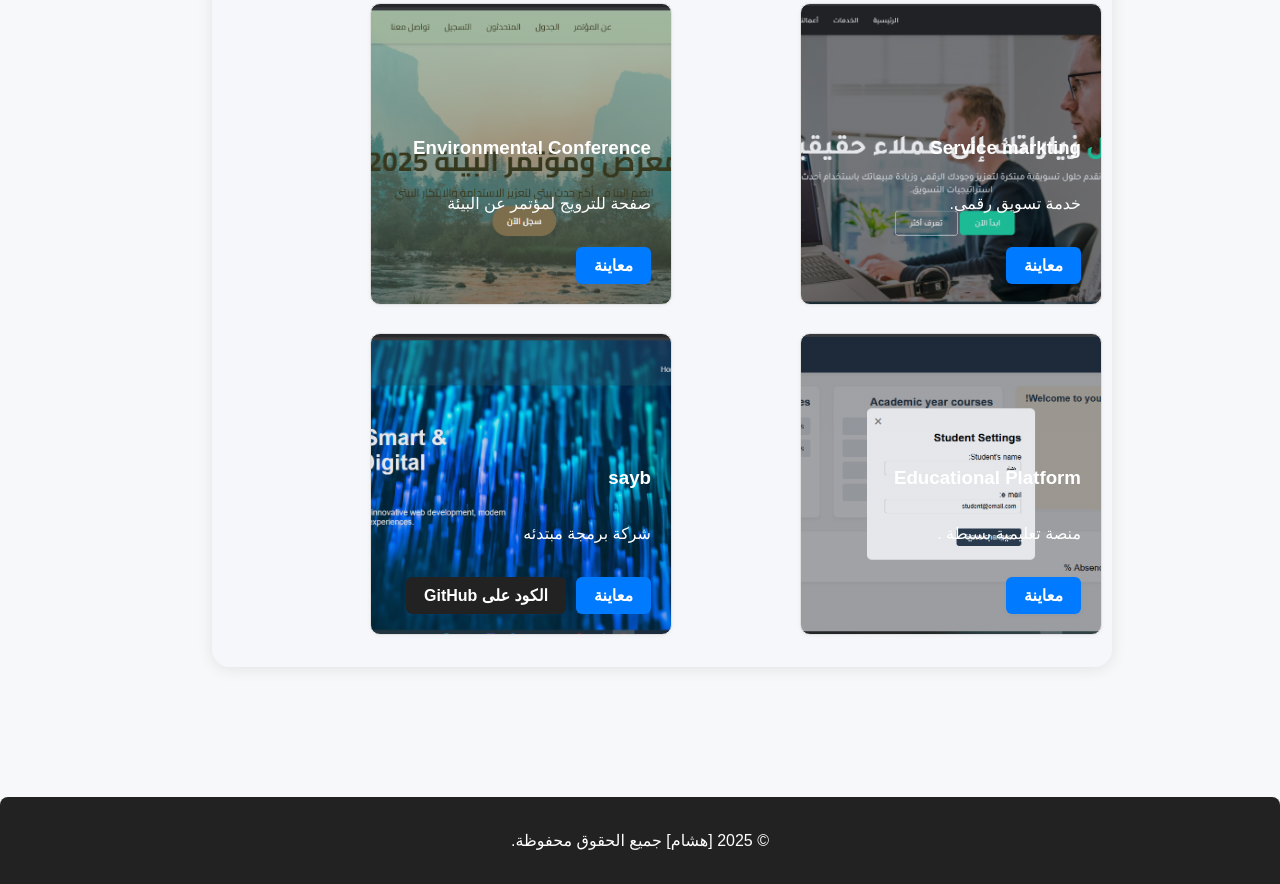
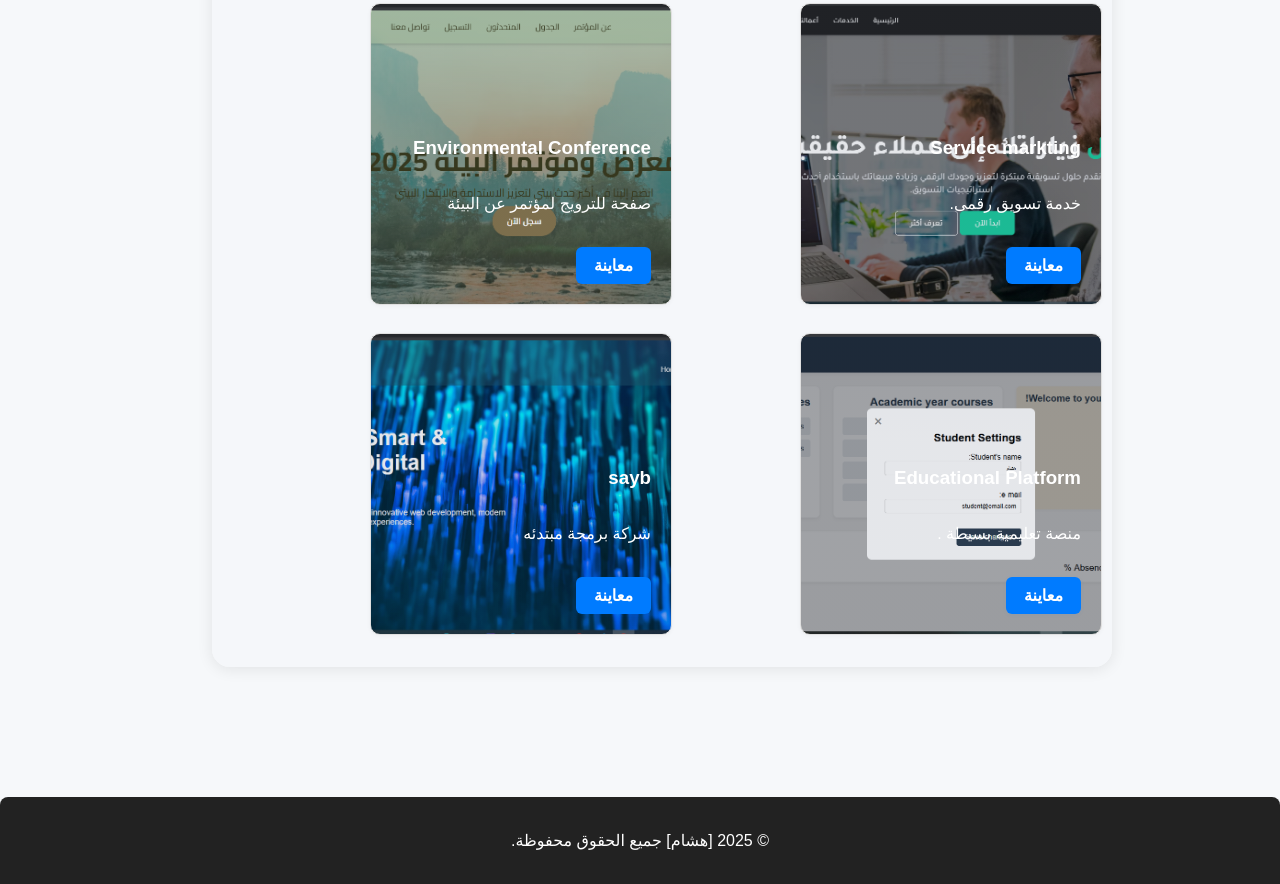
Before and after one commit to heshamfront/portfolio, a plain HTML site: page projects.html in a window 1280 px wide. Shown: the part 676-1560 px from the top of the page. Drawn offline with Linux system fonts and the light colour scheme.

Commit message:
disabled button to code

```diff
--- a/projects.html
+++ b/projects.html
@@ -88,7 +88,7 @@
                     <p>شركة برمجة مبتدئه</p>
                     <div class="project-actions">
                         <a href="https://heshamfront.github.io/site/" target="_blank" class="btn-demo">معاينة</a>
-                        <a href="https://github.com/heshamfront/site" target="_blank" class="btn-github">الكود على GitHub</a>
+                        <!-- <a href="https://github.com/heshamfront/site" target="_blank" class="btn-github">الكود على GitHub</a> -->
                     </div>
                 </div>
             </div>
```
